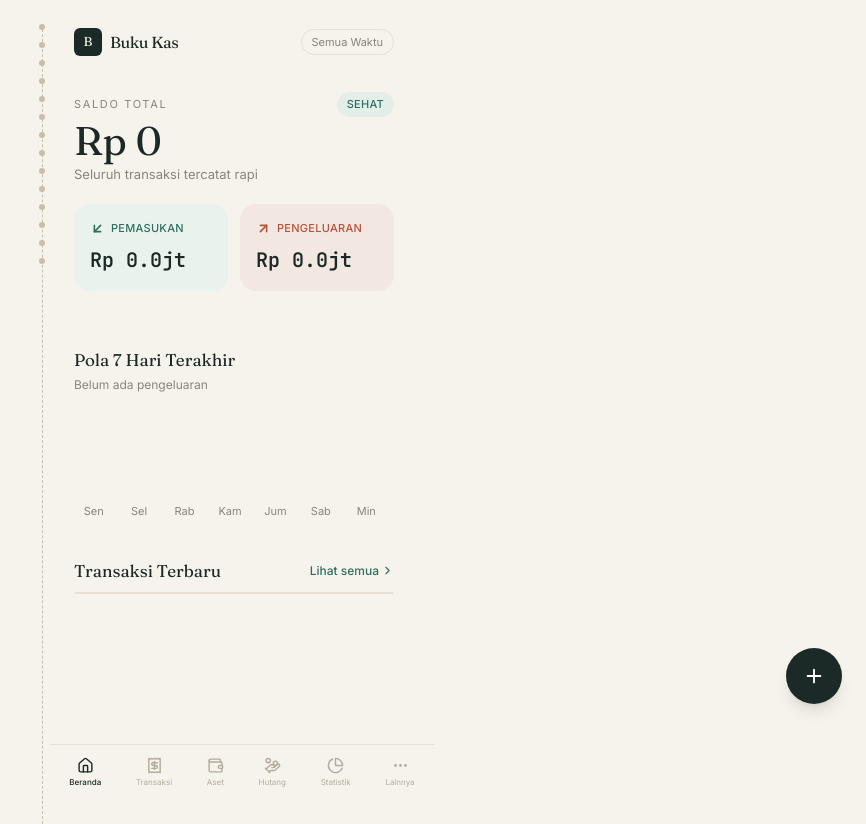
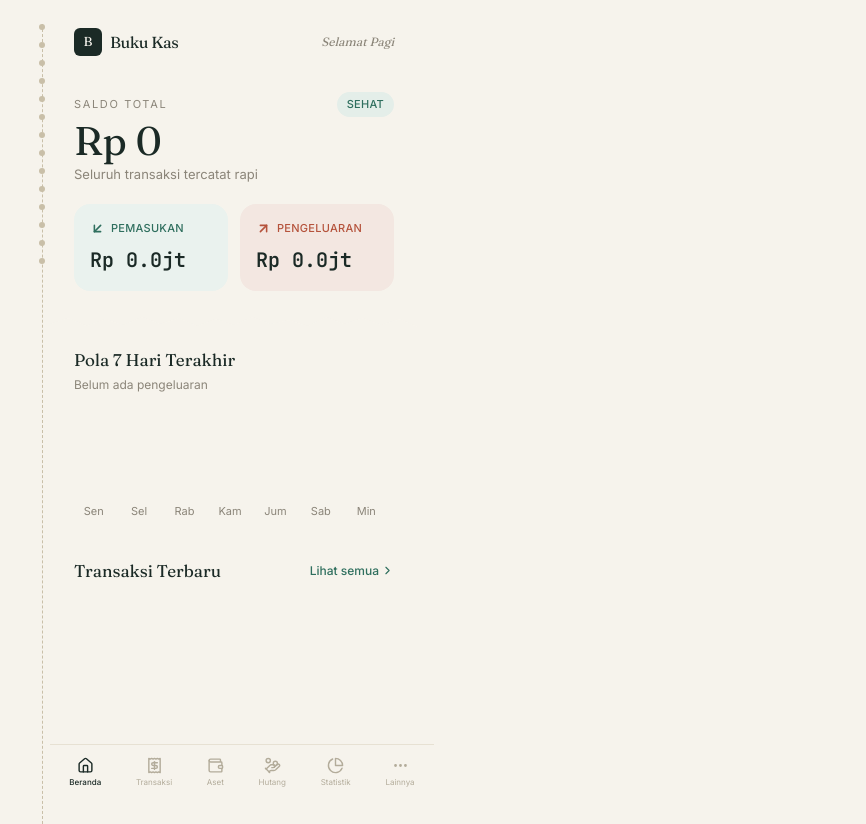
Before and after one commit to abukrawls/bukukas, a React (Vite) app: page / in a window 1280 px wide. Shown: the whole page, without its empty margins (414-1280 px from the left). Built offline with nearby package versions, Linux system fonts and the light colour scheme.

Commit message:
Add files via upload

```diff
--- a/src/App.jsx
+++ b/src/App.jsx
@@ -1,5 +1,5 @@
 import React, { useState, useEffect, useMemo, useRef, useLayoutEffect } from "react";
-import { Home, Receipt, PieChart as PieIcon, FileText, ArrowDownLeft, ArrowUpRight, Search, Download, ChevronRight, Plus, X, Trash2, HandCoins, Pencil, Wallet, Landmark, CreditCard, TrendingUp, Car, Building2, Gem, MoreHorizontal, UploadCloud, DownloadCloud, ArrowLeft, Users, Check, ChevronDown, ArrowUp, ArrowDown, Info, Save } from "lucide-react";
+import { Home, Receipt, PieChart as PieIcon, FileText, ArrowDownLeft, ArrowUpRight, Search, Download, ChevronRight, Plus, X, Trash2, HandCoins, Pencil, Wallet, Landmark, CreditCard, TrendingUp, Car, Building2, Gem, MoreHorizontal, UploadCloud, DownloadCloud, ArrowLeft, Users, Check, ChevronDown, ArrowUp, ArrowDown, Save } from "lucide-react";
 import { PieChart, Pie, Cell, BarChart, Bar, LineChart, Line, XAxis, ResponsiveContainer } from "recharts";
 
 // ---------- DATA CONTOH ----------
@@ -114,6 +114,14 @@ const todayInput = () => {
 };
 
 const buatId = () => `${Date.now()}-${Math.random().toString(36).slice(2, 8)}`;
+
+const salamWaktu = () => {
+  const jam = new Date().getHours();
+  if (jam >= 5 && jam < 11) return "Selamat Pagi";
+  if (jam >= 11 && jam < 15) return "Selamat Siang";
+  if (jam >= 15 && jam < 18) return "Selamat Sore";
+  return "Selamat Malam";
+};
 
 // Hitung rentang tanggal (timestamp) berdasarkan pilihan filter laporan
 function rentangTanggal(rentang, dariKustom, sampaiKustom) {
@@ -367,11 +375,6 @@ function Beranda({ goTo, transaksi, saldo, pemasukan, pengeluaran }) {
             Lihat semua <ChevronRight size={13} />
           </button>
         </div>
-        <div className="rounded-2xl border border-[#E7E1D3] overflow-hidden bg-white">
-          {transaksi.slice(0, 4).map((t, i) => (
-            <TxRow key={i} t={t} last={i === Math.min(3, transaksi.length - 1)} />
-          ))}
-        </div>
       </div>
     </div>
   );
@@ -381,7 +384,10 @@ function TxRow({ t, last, onInfo }) {
   const positif = t.jumlah > 0;
   const warnaBadge = positif ? "text-[#2F6F5E] bg-[#EAF2EE]" : "text-[#B5533C] bg-[#F3E7E1]";
   return (
-    <div className={`flex items-center justify-between gap-3 px-4 py-3 ${!last ? "border-b border-[#F0EBDD]" : ""}`}>
+    <button
+      onClick={onInfo}
+      className={`w-full flex items-center justify-between gap-3 px-4 py-3 text-left active:bg-[#FAF8F2] ${!last ? "border-b border-[#F0EBDD]" : ""}`}
+    >
       <div className="flex items-center gap-3 min-w-0">
         <div className={`w-8 h-8 rounded-full flex items-center justify-center shrink-0 ${positif ? "bg-[#EAF2EE] text-[#2F6F5E]" : "bg-[#F3E7E1] text-[#B5533C]"}`}>
           {positif ? <ArrowDownLeft size={14} /> : <ArrowUpRight size={14} />}
@@ -396,21 +402,14 @@ function TxRow({ t, last, onInfo }) {
       </div>
       <div className="flex flex-col items-end gap-1.5 shrink-0">
         <span className={`px-2 py-0.5 rounded-full text-[10px] font-medium ${warnaBadge}`}>{t.kat}</span>
-        <div className="flex items-center gap-2">
         <div
           className={`text-[16px] font-semibold whitespace-nowrap ${positif ? "text-[#2F6F5E]" : "text-[#B5533C]"}`}
           style={{ fontFamily: "'JetBrains Mono', monospace" }}
         >
           {rupiah(t.jumlah)}
         </div>
-          {onInfo && (
-            <button onClick={onInfo} className="text-[#8B8579] p-1">
-              <Info size={16} />
-            </button>
-          )}
-        </div>
-      </div>
-    </div>
+      </div>
+    </button>
   );
 }
 
@@ -2286,7 +2285,7 @@ export default function BukuKasApp() {
               Buku Kas
             </span>
           </div>
-          <span className="text-[11px] text-[#8B8579] border border-[#E7E1D3] rounded-full px-2.5 py-1">Semua Waktu</span>
+          <span className="text-[12px] italic text-[#8B8579]" style={{ fontFamily: "'Fraunces', serif" }}>{salamWaktu()}</span>
         </header>
 
         <main className="pb-24">
@@ -2321,7 +2320,7 @@ export default function BukuKasApp() {
           )}
         </main>
 
-        {(tab === "beranda" || tab === "transaksi") && (
+        {tab === "transaksi" && (
           <button
             onClick={() => setFormOpen(true)}
             className="fixed bottom-24 right-6 w-14 h-14 rounded-full bg-[#1B2A26] text-white flex items-center justify-center shadow-lg z-20"
```
Lines whose indentation alone changed are shown as unchanged.
